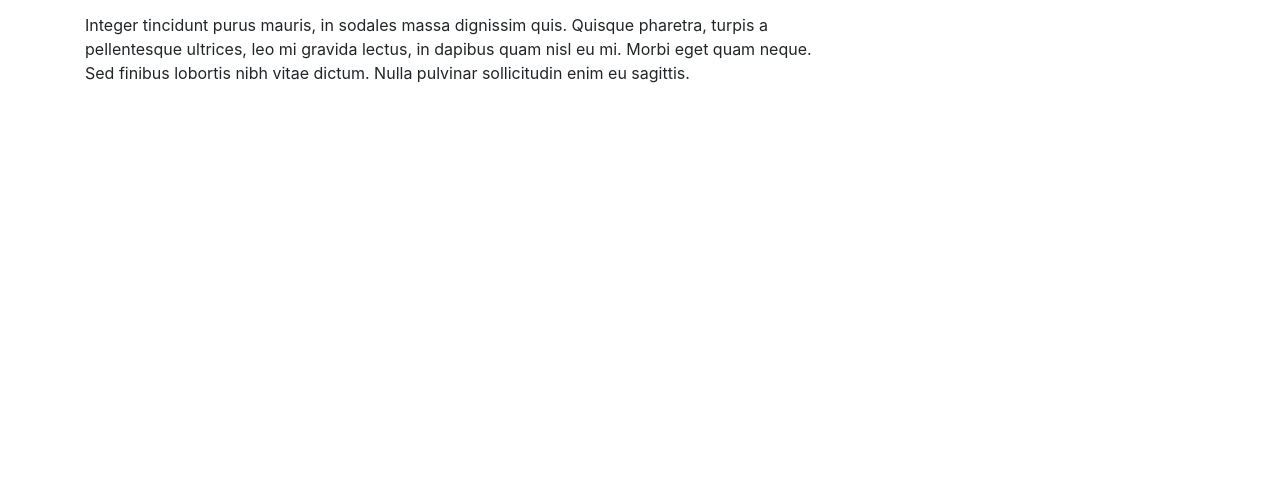
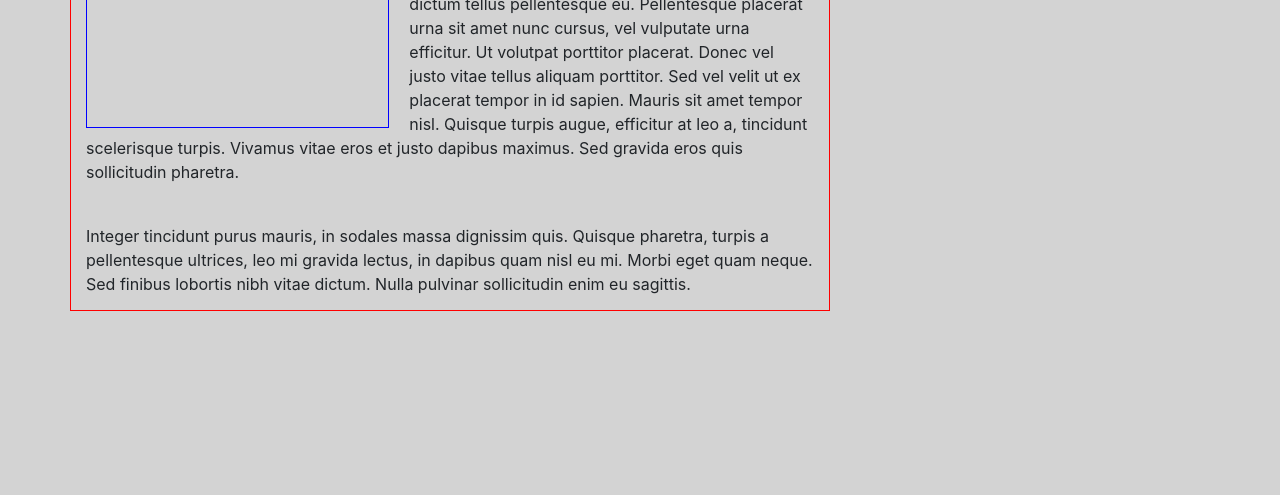
Before and after one commit to willwoodburn1/Week2-Homework, a plain HTML site: page index.html in a window 1280 px wide. Shown: the part 305-800 px from the top of the page. Drawn offline with nearby package versions, Linux system fonts and the light colour scheme.

Commit message:
changed background color to light grey plus floated the paragraph around the image container

```diff
--- a/index.css
+++ b/index.css
@@ -6,3 +6,30 @@
     position: absolute;
     right: 30px;
   }
+
+  body {
+    background-color: lightgrey;
+  }
+
+  .col-lg-8 {
+    border: 1px solid red;
+    height: 500px;
+    margin-top: 60px;
+  }
+
+  .col-lg-5 {
+    border: 1px solid blue;
+    height: 200px;
+    float: left;
+    margin-right: 20px;
+    margin-top: 60px;
+  }
+
+  .top-para {
+   position: relative;
+   margin-top: 60px;
+  }
+
+  .bottom-para {
+    margin-top: 40px;
+  }
```
